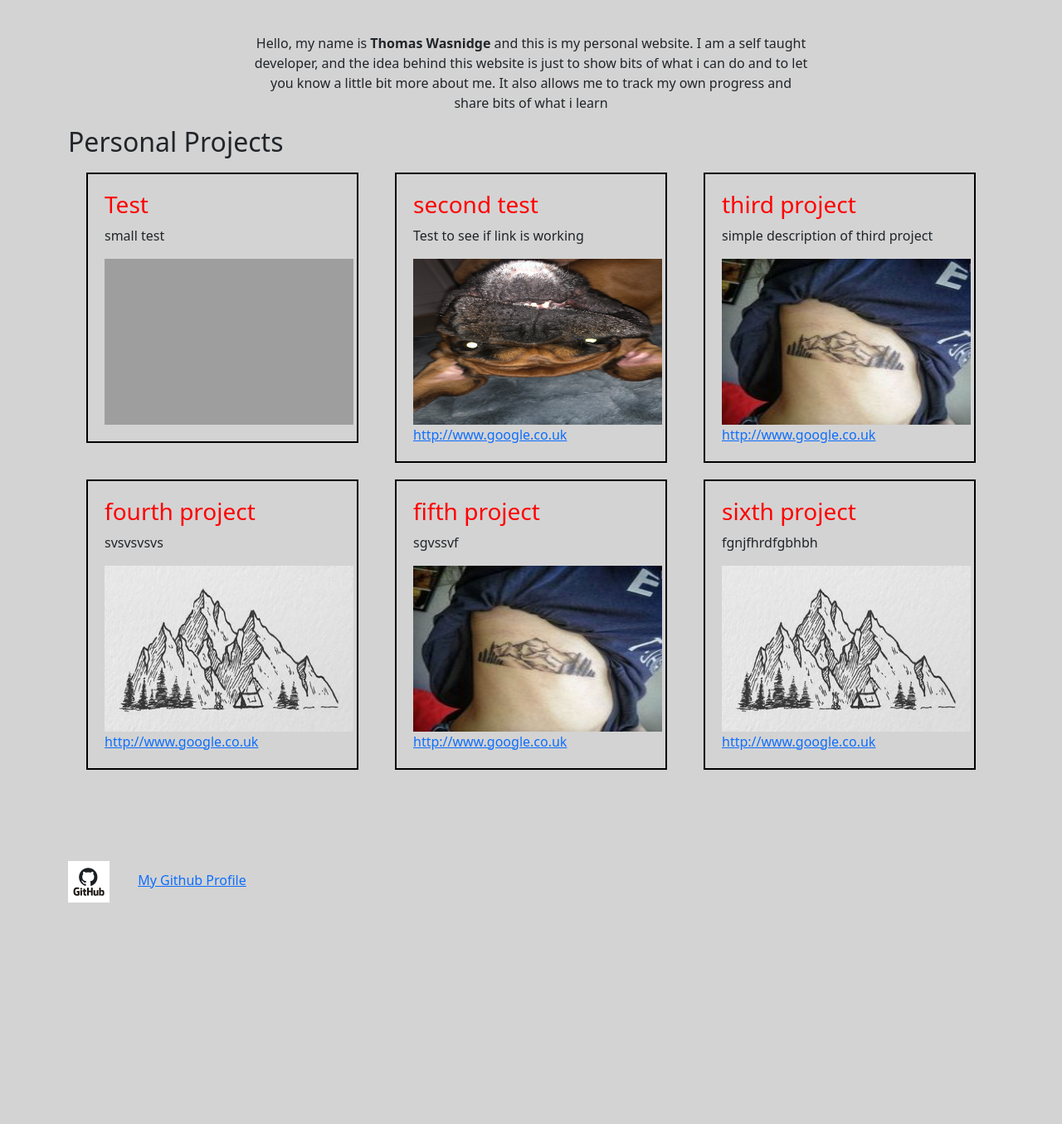
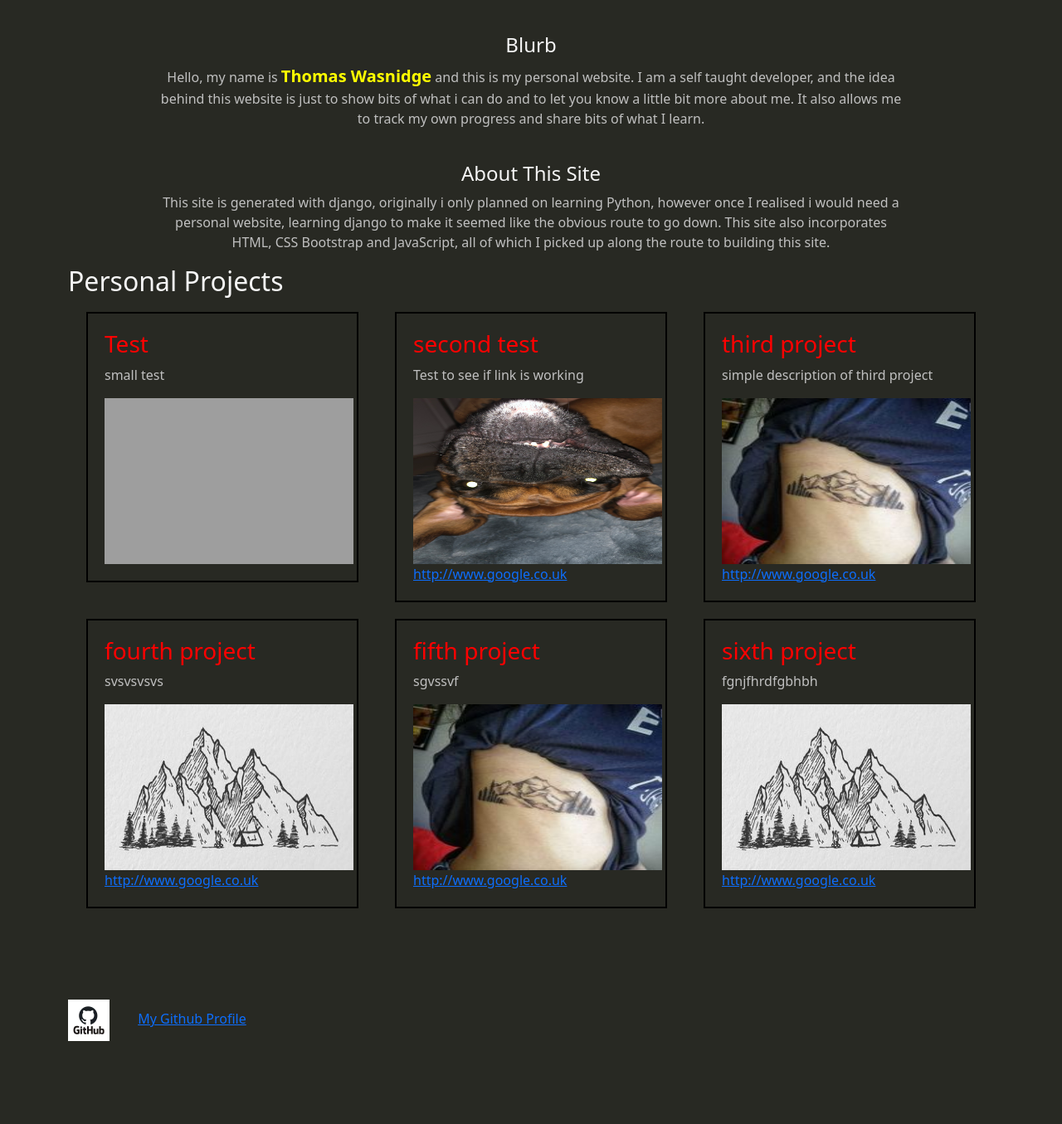
Before and after one commit to wozza0212/Portfolio, a Django app: page / in a window 1280 px wide. Shown: the part 40-1395 px from the top of the page at 83% size. Before the commit the page ends 1128 px from the top, so only its background shows below. Run offline with Django 3.2, Linux system fonts and the light colour scheme; data comes from the database, SQL or seed files in the repository; parts of the project's set-up code (start-up, migrations or seed data) failed here and were passed over; grey boxes are pictures that could not be loaded.

Commit message:
more portfolio work

```diff
--- a/portfolio/static/css/portfolio.css
+++ b/portfolio/static/css/portfolio.css
@@ -1,10 +1,43 @@
-h1{
-  color: red;
+/* base */
+body{
+    background-color: #282923 !important;
     }
 
-body{
-    background-color: #D3D3D3 !important;
+p {
+    color: #C0C0C0;
+}
+
+a {
+    color: #6F0;
+}
+
+h1, h2, h3, h4, h5, h6 {
+    color: #F5F5F5;
+}
+
+/* home page*/
+
+.small-info {
+    width: 80%;
+    text-align: center;
+    margin: auto;
+    margin-top: 80px;
     }
+
+.my-name {
+    color: yellow;
+    font-size: 20px;
+
+}
+
+.about-this-site {
+    width: 80%;
+    text-align: center;
+    margin: auto;
+    margin-top: 40px;
+}
+
+
 
 #about-title {
     text-align: center;
@@ -14,12 +47,12 @@ body{
 
 #about-me {
     text-align: center;
-    color: black;
     padding-left: 100px
     padding-right: 100px;
     margin-left: 100px;
     margin-right: 100px;
     }
+
 
 .picture-of-me{
 text-align: center;
@@ -40,12 +73,6 @@ text-align: center;
     padding: 20px;
     }
 
-.small-info {
-    width: 60%;
-    text-align: center;
-    margin: auto;
-    margin-top: 80px;
-    }
 
 .nav-item a {
     color: #6F0;
--- a/portfolio/templates/portfolio/home.html
+++ b/portfolio/templates/portfolio/home.html
@@ -12,10 +12,22 @@
     <div class="container">
         <div class="small-info">
 
-            <p>Hello, my name is <strong>Thomas Wasnidge</strong> and this is my personal website.
+            <h4>Blurb</h4>
+
+            <p>Hello, my name is <strong class="my-name">Thomas Wasnidge</strong> and this is my personal website.
             I am a self taught developer, and the idea behind this website is just to show bits of what
             i can do and to let you know a little bit more about me.  It also allows me to track my own progress
-            and share bits of what i learn</p>
+            and share bits of what I learn.</p>
+        </div>
+
+        <div class="about-this-site">
+            <h4>About This Site</h4>
+            <p> This site is generated with django, originally i only planned on learning Python, however
+            once I realised i would need a personal website, learning django to make it seemed like the
+            obvious route to go down.  This site also incorporates HTML, CSS Bootstrap and JavaScript,
+            all of which I picked up along the route to building this site. </p>
+
+
         </div>
 
         <div class="projects">
```
